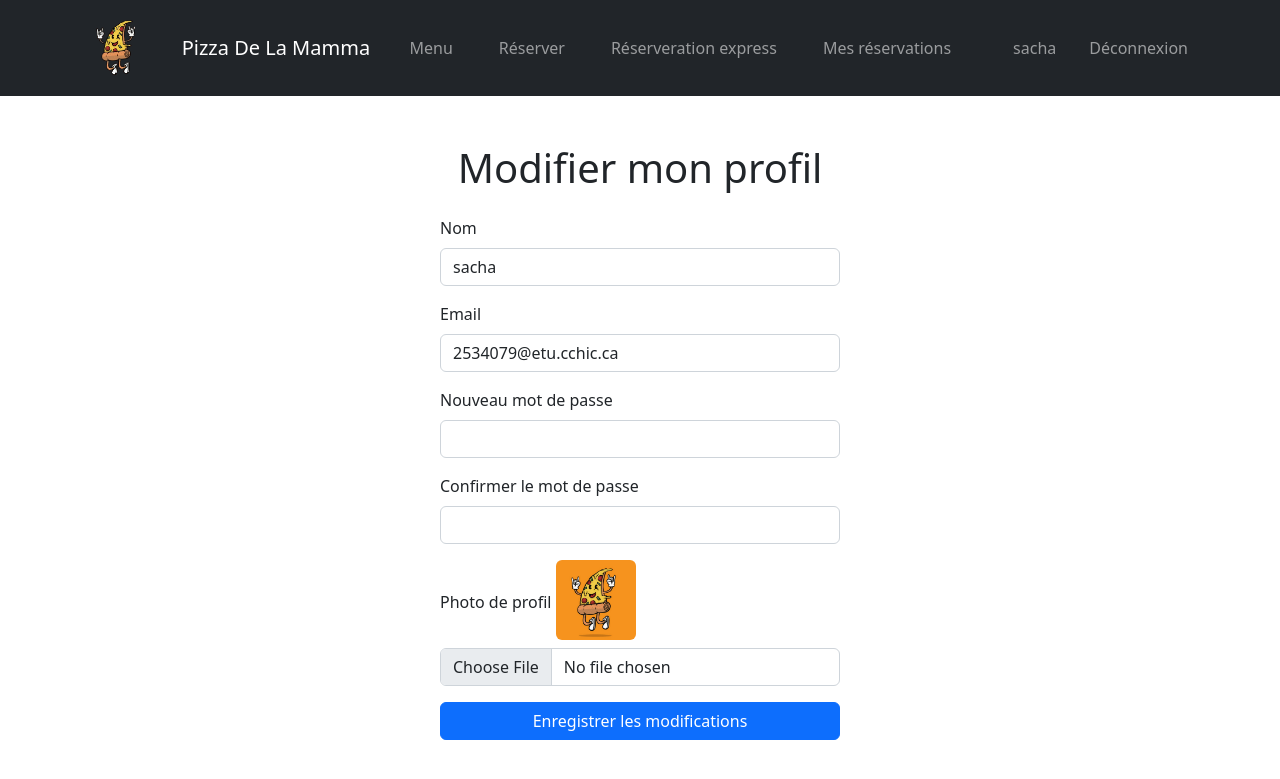
After one commit to SachaPaoliCchic/lab2_web_restaurant, a Django app: page /profil/modifier/ in a window 1280 px wide. The commit adds this page. Shown: the top 779 px of the page. Run offline with Django 5.2, Linux system fonts and the light colour scheme; a user stored in the database is signed in; data comes from the database, SQL or seed files in the repository; both versions use the stored data as it was after the commit; some libraries are stand-ins or nearby versions.

Commit message:
feat: update profile

```diff
--- a/demo_app/templates/base.html
+++ b/demo_app/templates/base.html
@@ -49,7 +49,7 @@
                 <ul class="navbar-nav ms-3">
                     {% if user.is_authenticated %}
                         <li class="nav-item">
-                            <span class="nav-link">{{ user.username }}</span>
+                            <a class="nav-link" href="{% url 'profil' %}">{{ user.username }}</a>
                         </li>
                         <li class="nav-item">
                             <a class="nav-link" href="{% url 'logout' %}">Déconnexion</a>
--- /dev/null
+++ b/demo_app/templates/update_profile.html
@@ -0,0 +1,42 @@
+{% extends "base.html" %}
+{% block title %}Modifier mon profil{% endblock %}
+{% block content %}
+<div class="container mt-5">
+    <h1 class="mb-4 text-center">Modifier mon profil</h1>
+    {% if messages %}
+        {% for message in messages %}
+            <div class="alert alert-{{ message.tags }} alert-dismissible fade show" role="alert">
+                {{ message }}
+                <button type="button" class="btn-close" data-bs-dismiss="alert"></button>
+            </div>
+        {% endfor %}
+    {% endif %}
+    <form method="post" enctype="multipart/form-data" class="mx-auto" style="max-width: 400px;">
+        {% csrf_token %}
+        <div class="mb-3">
+            <label for="nom" class="form-label">Nom</label>
+            <input type="text" class="form-control" id="nom" name="nom" value="{{ client.nom }}" required>
+        </div>
+        <div class="mb-3">
+            <label for="email" class="form-label">Email</label>
+            <input type="email" class="form-control" id="email" name="email" value="{{ client.email }}" required>
+        </div>
+        <div class="mb-3">
+            <label for="password1" class="form-label">Nouveau mot de passe</label>
+            <input type="password" class="form-control" id="password1" name="password1">
+        </div>
+        <div class="mb-3">
+            <label for="password2" class="form-label">Confirmer le mot de passe</label>
+            <input type="password" class="form-control" id="password2" name="password2">
+        </div>
+        <div class="mb-3">
+            <label for="image" class="form-label">Photo de profil</label>
+            {% if client.image %}
+                <img src="{{ client.image.url }}" class="rounded mb-2" style="width:80px;height:80px;object-fit:cover;">
+            {% endif %}
+            <input type="file" class="form-control" id="image" name="image" accept="image/*">
+        </div>
+        <button type="submit" class="btn btn-primary w-100">Enregistrer les modifications</button>
+    </form>
+</div>
+{% endblock %}
--- a/demo_app/urls.py
+++ b/demo_app/urls.py
@@ -1,3 +1,4 @@
+
 from django.urls import path
 from . import views
 
@@ -12,4 +13,6 @@ urlpatterns = [
     path('signup/', views.signup_view, name="signup"),
     path('login/', views.login_view, name="login"),
     path('logout/', views.logout_view, name="logout"),
+    path('profil/', views.profil_view, name="profil"),
+    path('profil/modifier/', views.update_profile_view, name="update_profile"),
 ]
--- a/demo_app/views.py
+++ b/demo_app/views.py
@@ -153,3 +153,42 @@ def modifier_reservation_view(request, reservation_id):
         else:
             messages.error(request, "Aucune table disponible pour cette date et ce nombre de personnes.")
     return render(request, 'update_reservation.html', {'reservation': reservation})
+
+
+def profil_view(request):
+    if not request.user.is_authenticated:
+        return redirect('login')
+    client = Client.objects.filter(email=request.user.email).first()
+    return render(request, 'profil.html', {'client': client})
+
+def update_profile_view(request):
+    if not request.user.is_authenticated:
+        return redirect('login')
+    client = Client.objects.filter(email=request.user.email).first()
+    if request.method == 'POST':
+        nom = request.POST.get('nom')
+        email = request.POST.get('email')
+        image = request.FILES.get('image')
+        password1 = request.POST.get('password1')
+        password2 = request.POST.get('password2')
+        user = request.user
+        # Vérifie d'abord la cohérence des mots de passe
+        if password1 or password2:
+            if password1 != password2:
+                messages.error(request, "Les mots de passe ne correspondent pas.")
+                return render(request, 'update_profile.html', {'client': client})
+        if client:
+            client.nom = nom
+            client.email = email
+            if image:
+                client.image = image
+            client.save()
+            # Mise à jour du mot de passe si renseigné et confirmé
+            if password1 and password1 == password2:
+                user.set_password(password1)
+                user.save()
+                messages.success(request, "Mot de passe modifié ! Veuillez vous reconnecter.")
+                return redirect('login')
+            messages.success(request, "Profil mis à jour !")
+            return redirect('profil')
+    return render(request, 'update_profile.html', {'client': client})
```
Also changed, not shown: demo_app/templates/profil.html (added, +31 -0 lines), db.sqlite3, media/client_images/Capture_décran_2025-09-11_170643.png (added).
